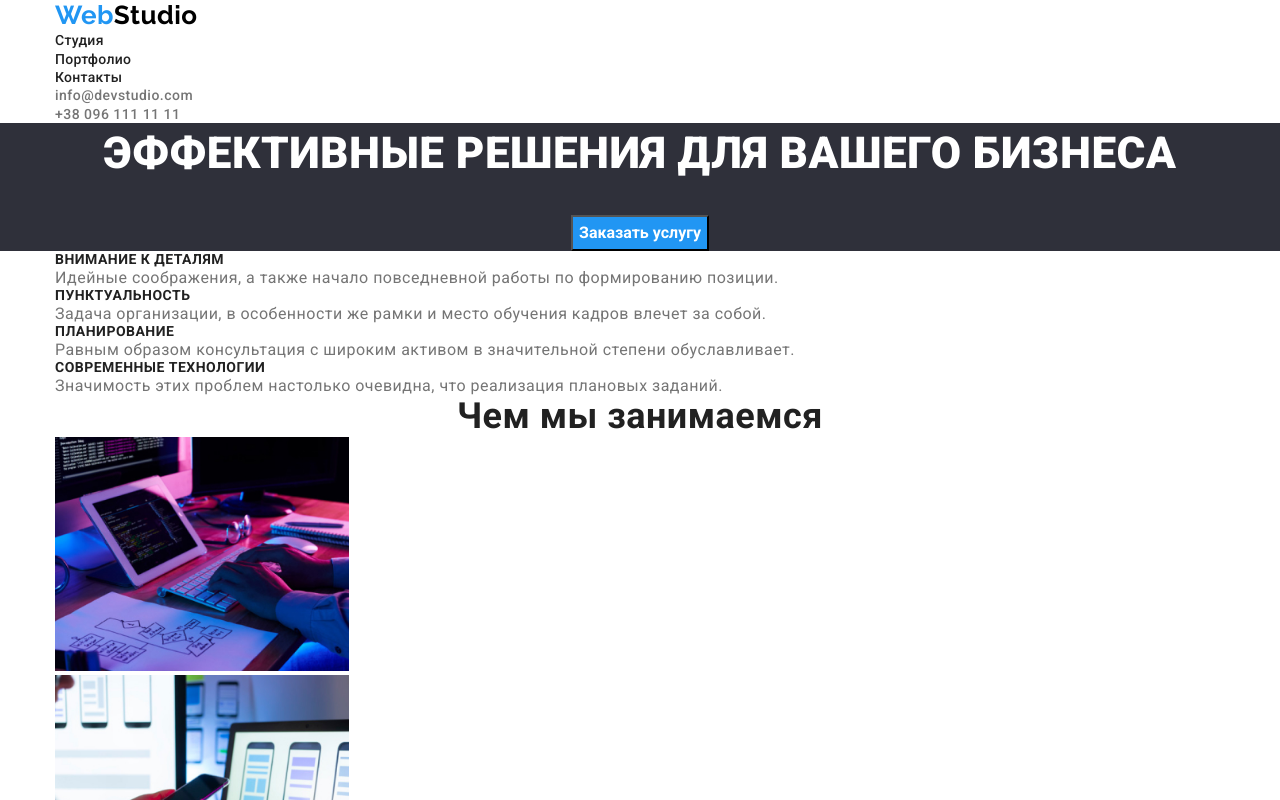
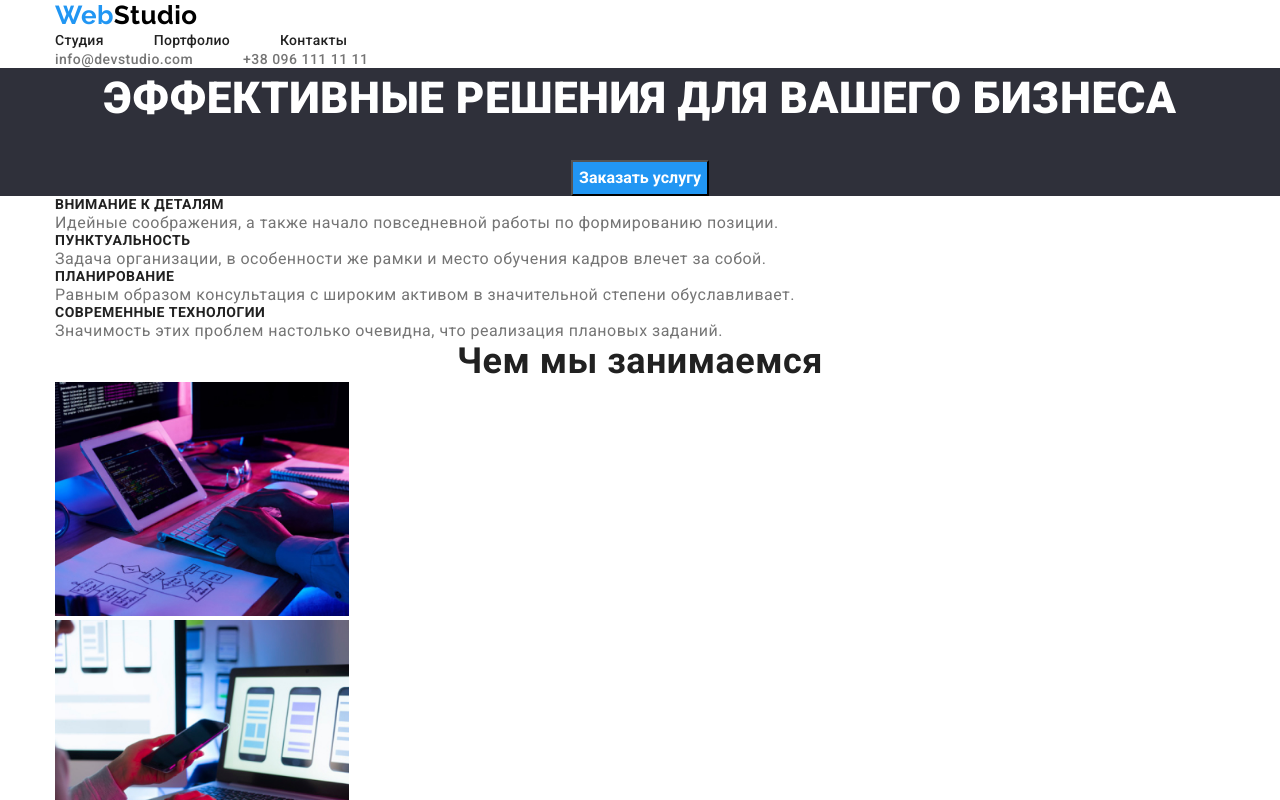
Before and after one commit to Balor1989/goit-markup-hw-03, a plain HTML site: page index.html in a window 1280 px wide. Shown: the top 800 px of the page. Drawn offline with nearby package versions, Linux system fonts and the light colour scheme.

Commit message:
Добавляет flex элементы в header

```diff
--- a/css/style.css
+++ b/css/style.css
@@ -65,6 +65,10 @@ p {
 }
 
 /* Nav style */
+.site-nav {
+  display: flex;
+}
+
 .site-nav .list {
   color: var(--nav-color);
   font-weight: 500;
@@ -78,6 +82,13 @@ p {
   color: var(--accent-color);
 }
 /* Contacts style  */
+.contacts-box {
+  display: flex;
+}
+.contacts-box .lists:not(:last-child),
+.site-nav .lists:not(:last-child) {
+  margin-right: 50px;
+}
 .contacts-box .list {
   color: var(--secondary-text-color);
   font-weight: 500;
--- a/index.html
+++ b/index.html
@@ -19,20 +19,19 @@
     <!-- Header section with logo -->
     <header class="header-section">
         <div class="container-box">
-            <nav class="site-nav">
-                <!-- Web Studio Разделил для последующей кастомизации CSS -->
-                <a lang="en" href="/" class="logo"><span class="web-logo">Web</span><span class="studio-logo">Studio</span></a>
-                <ul>
-                    <li><a href="/" class="list">Студия</a></li>
-                    <li><a href="./portfolio.html" class="list">Портфолио</a></li>
-                    <li><a href="/" class="list">Контакты</a></li>
+            <a lang="en" href="/" class="logo"><span class="web-logo">Web</span><span class="studio-logo">Studio</span></a>
+            <nav>
+                <ul class="site-nav">
+                    <li class="lists"><a href="" class="list">Студия</a></li>
+                    <li class="lists"><a href="./portfolio.html" class="list">Портфолио</a></li>
+                    <li class="lists"><a href="/" class="list">Контакты</a></li>
                 </ul>
             </nav>
         </div>
         <div class="container-box">
             <ul class="contacts-box">
-                <li><a href="mailto:info@devstudio.com" class="list">info@devstudio.com</a></li>
-                <li><a href="tel:+380961111111" class="list">+38 096 111 11 11</a></li>
+                <li class="lists"><a href="mailto:info@devstudio.com" class="list">info@devstudio.com</a></li>
+                <li class="lists"><a href="tel:+380961111111" class="list">+38 096 111 11 11</a></li>
             </ul>
         </div>
     </header>
```
Also changed, not shown: portfolio.html (+6 -8 lines).
